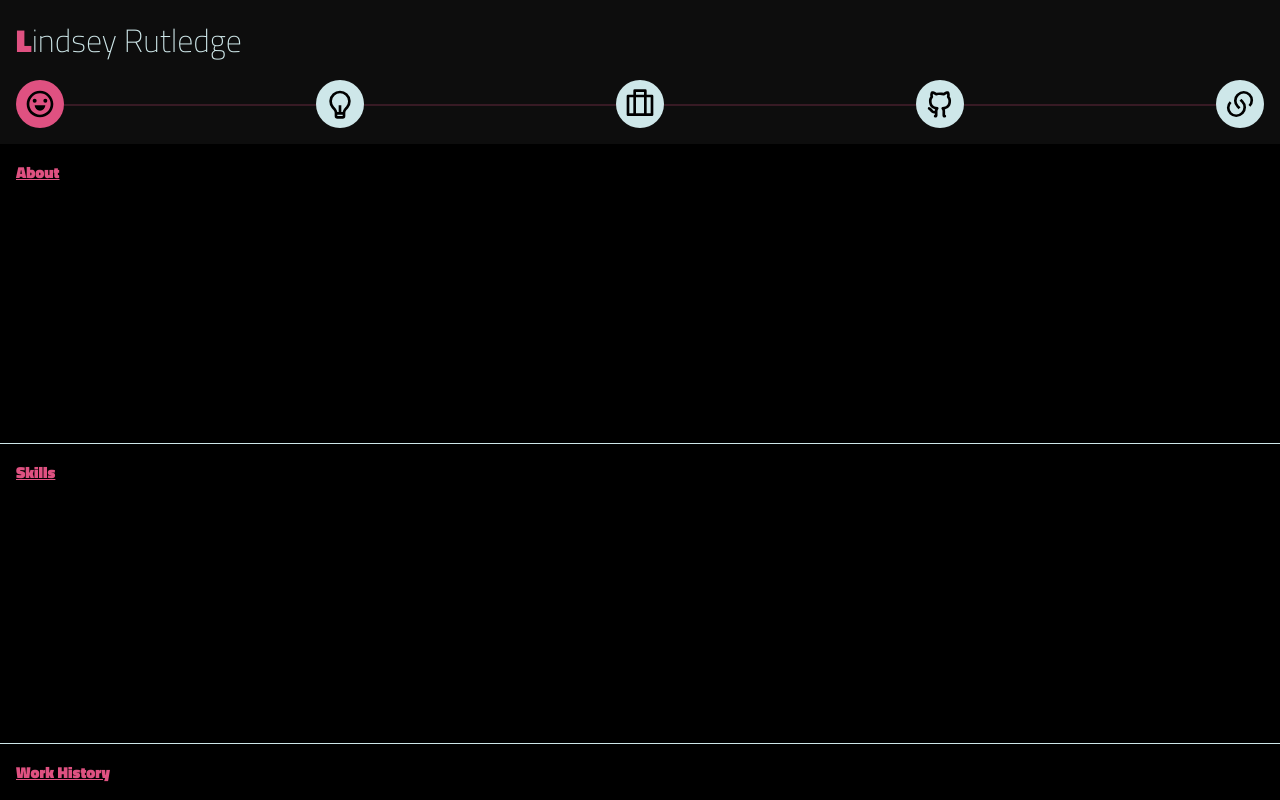
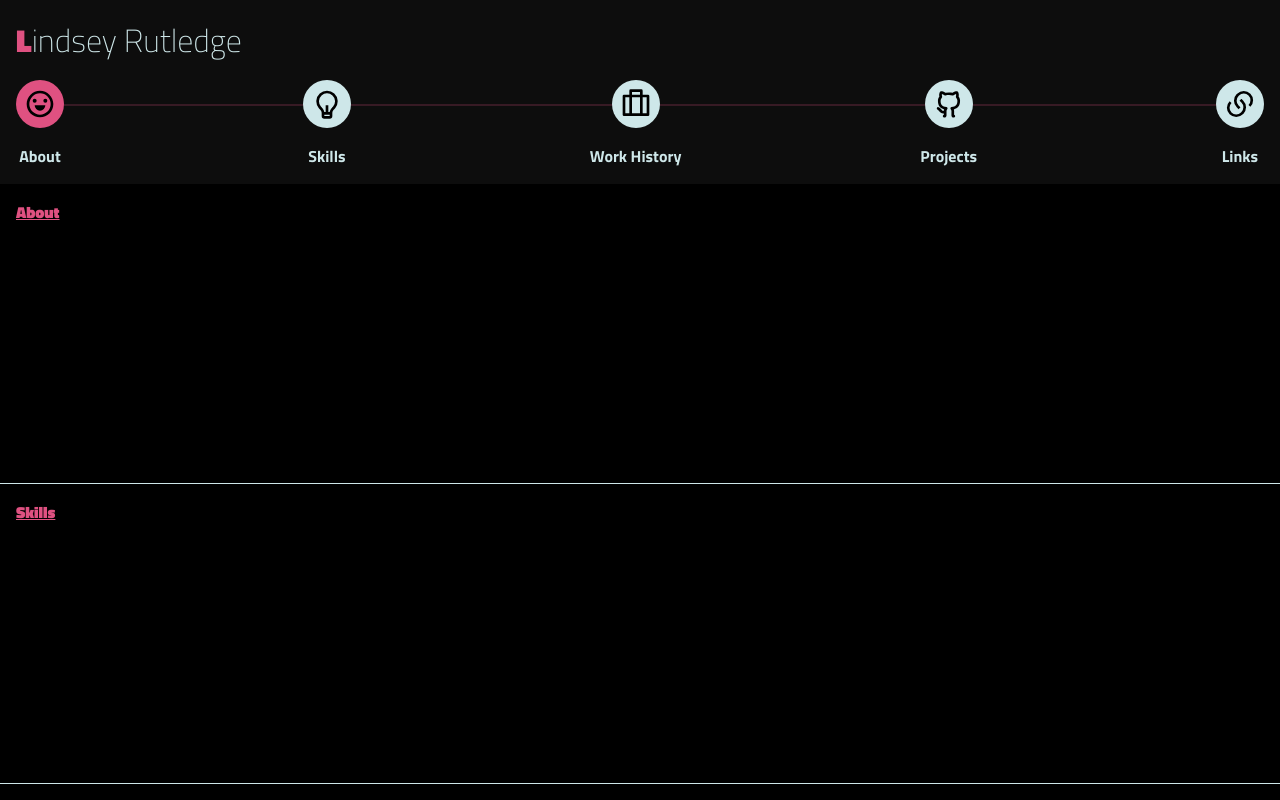
Before and after one commit to LindseyRutledge/portfolio, a React (Create React App) app: page / in a window 1280 px wide. Built offline with nearby package versions, Linux system fonts and the light colour scheme.

Commit message:
Adding menu labels and some cleanup

```diff
--- a/package.json
+++ b/package.json
@@ -33,11 +33,13 @@
     "@testing-library/jest-dom": "^4.2.4",
     "@testing-library/react": "^9.5.0",
     "@testing-library/user-event": "^7.2.1",
+    "@types/classnames": "^2.2.10",
     "@types/jest": "^24.9.1",
     "@types/lodash": "^4.14.159",
     "@types/node": "^12.12.47",
     "@types/react": "^16.9.41",
     "@types/react-dom": "^16.9.8",
+    "classnames": "^2.2.6",
     "gh-pages": "^3.1.0",
     "lodash": "^4.17.19",
     "node-sass": "^4.14.1",
@@ -45,7 +47,7 @@
     "react": "^16.13.1",
     "react-dom": "^16.13.1",
     "react-icons": "^3.10.0",
-    "react-scripts": "^3.4.1",
+    "react-scripts": "^3.4.3",
     "typescript": "^3.9.5"
   }
 }
--- a/src/components/PortfolioPage/PortfolioPage.scss
+++ b/src/components/PortfolioPage/PortfolioPage.scss
@@ -44,7 +44,13 @@
                 top: 1.5rem;
             }
 
-            a {
+            .PortfolioPage-header-iconsGroup {
+                display: flex;
+                flex-direction: column;
+                align-items: center;
+                justify-content: center;
+
+                .Portfolio-header-icon {
                     height: 3rem;
                     width: 3rem;
                     align-items: center;
@@ -54,10 +60,21 @@
                     display: flex;
                     flex-shrink: 0;
                     justify-content: center;
+                    margin-bottom: 1rem;
                     z-index: 1;
 
                     &.selected {
                         background-color: $secondary;
+                    }
+                }
+
+                .Portfolio-header-iconLabel {
+                    font-size: 1rem;
+
+
+                    &.selected {
+                        color: $secondary;
+                    }
                 }
             }
         }
@@ -69,7 +86,7 @@
         scroll-behavior: smooth;
 
         .PortfolioPage-section {
-            height: 300px;
+            min-height: 300px;
             padding: $standard-spacing;
 
             &:not(:last-child) {
--- a/src/components/PortfolioPage/PortfolioPage.tsx
+++ b/src/components/PortfolioPage/PortfolioPage.tsx
@@ -9,6 +9,7 @@ import {
     RiLinksLine
 } from 'react-icons/ri';
 import * as _ from 'lodash';
+import classNames from 'classnames';
 
 export interface PortfolioSection {
     id: string;
@@ -34,14 +35,10 @@ export const PortfolioPage: FunctionComponent = () => {
         const throttledScroll = _.throttle(updateMenu, 50);
         const currentContentRef: HTMLDivElement | null = contentRef.current;
 
-        if (currentContentRef) {
-            currentContentRef.addEventListener('scroll', throttledScroll);
-        }
+        currentContentRef && currentContentRef.addEventListener('scroll', throttledScroll);
 
         return () => {
-            if (currentContentRef) {
-                currentContentRef.removeEventListener('scroll', throttledScroll);
-            }
+            currentContentRef && currentContentRef.removeEventListener('scroll', throttledScroll);
         };
     }, []);
 
@@ -96,9 +93,21 @@ export const PortfolioPage: FunctionComponent = () => {
                 <div className='PortfolioPage-header-icons' ref={iconsRef}>
                     {sections.map((section: PortfolioSection) => {
                         return (
-                            <a id={`${section.id}-icon`} href={`#${section.id}`} title={section.label}>
-                                {section.icon}
-                            </a>
+                            <div className='PortfolioPage-header-iconsGroup'>
+                                <a
+                                    className={classNames('Portfolio-header-icon', `${section.id}-icon`)}
+                                    id={`${section.id}-icon`}
+                                    href={`#${section.id}`}
+                                    title={section.label}
+                                >
+                                    {section.icon}
+                                </a>
+                                <div
+                                    className={classNames('Portfolio-header-iconLabel', `${section.id}-label`)}
+                                >
+                                    {section.label}
+                                </div>
+                            </div>
                         );
                     })}
                 </div>
```
Also changed, not shown: 1 other file (tests, documents, lock files or other folders). Lines whose indentation alone changed are shown as unchanged.
